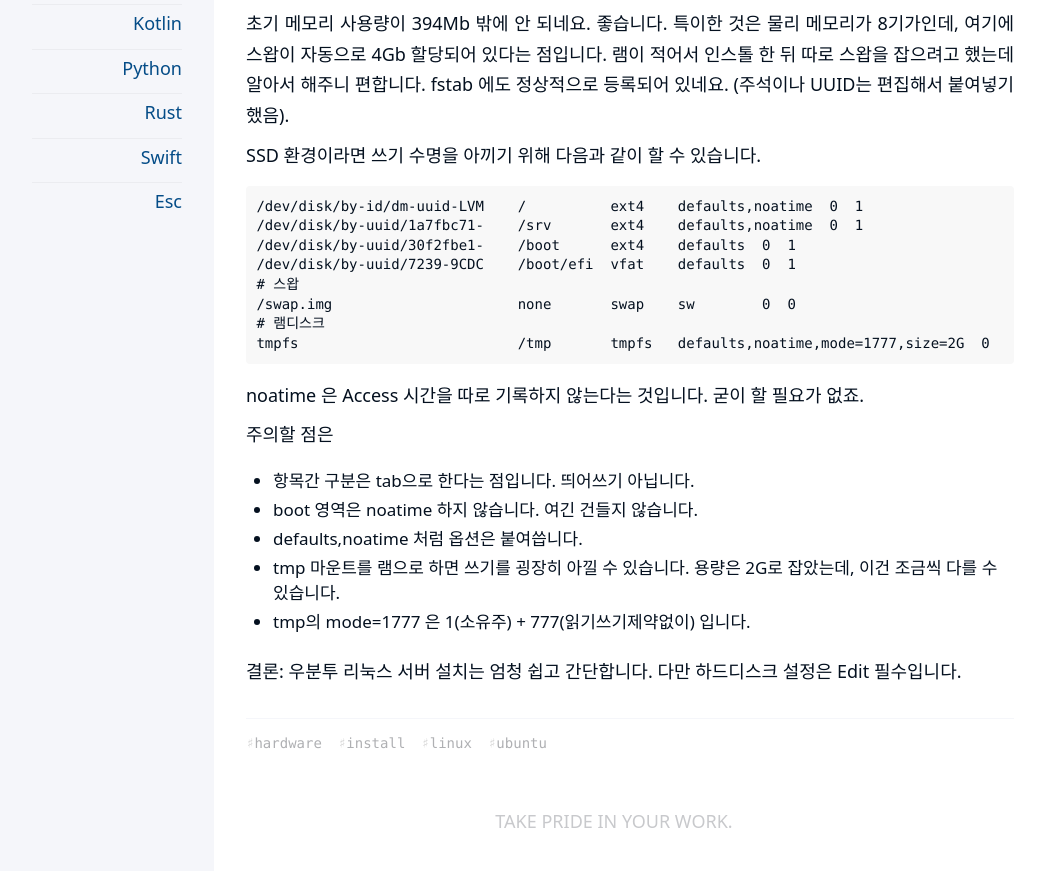
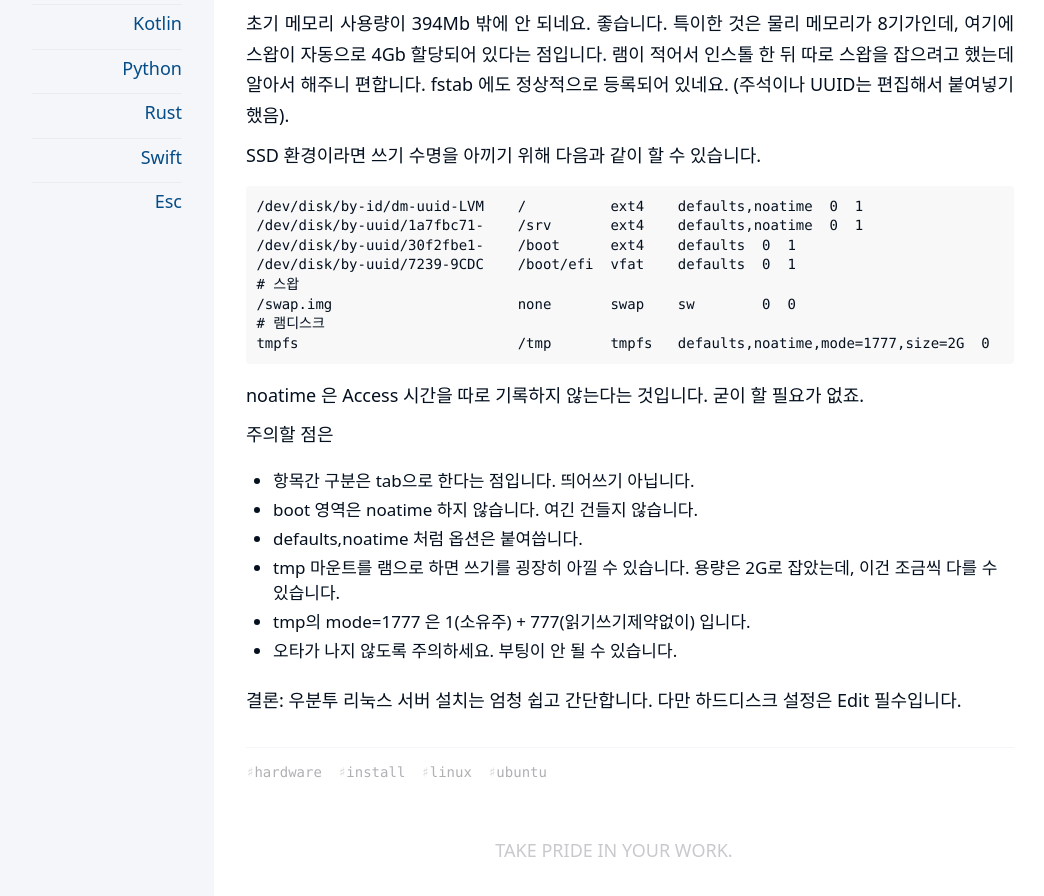
Before and after one commit to kiroshin/kiroshin.github.io, a Jekyll site: the page built from _posts/2026-01-09-ubuntu-linux-install.md, in a window 1280 px wide and 900 px high, scrolled down 6727 px. Shown: the top 896 px of the window, without its empty margins (106-1150 px from the left). Built offline with Jekyll 4.4.1, drawn with Linux system fonts in a browser that asks for light colours; before the commit the page ends 7598 px from its top, so only the background shows below that.

Commit message:
Update 2026-01-09-ubuntu-linux-install.md

```diff
--- a/_posts/2026-01-09-ubuntu-linux-install.md
+++ b/_posts/2026-01-09-ubuntu-linux-install.md
@@ -330,5 +330,6 @@ noatime 은 Access 시간을 따로 기록하지 않는다는 것입니다. 굳
 * defaults,noatime 처럼 옵션은 붙여씁니다.
 * tmp 마운트를 램으로 하면 쓰기를 굉장히 아낄 수 있습니다. 용량은 2G로 잡았는데, 이건 조금씩 다를 수 있습니다.
 * tmp의 mode=1777 은 1(소유주) + 777(읽기쓰기제약없이) 입니다.
+* 오타가 나지 않도록 주의하세요. 부팅이 안 될 수 있습니다.
 
 결론: 우분투 리눅스 서버 설치는 엄청 쉽고 간단합니다. 다만 하드디스크 설정은 Edit 필수입니다.
```
